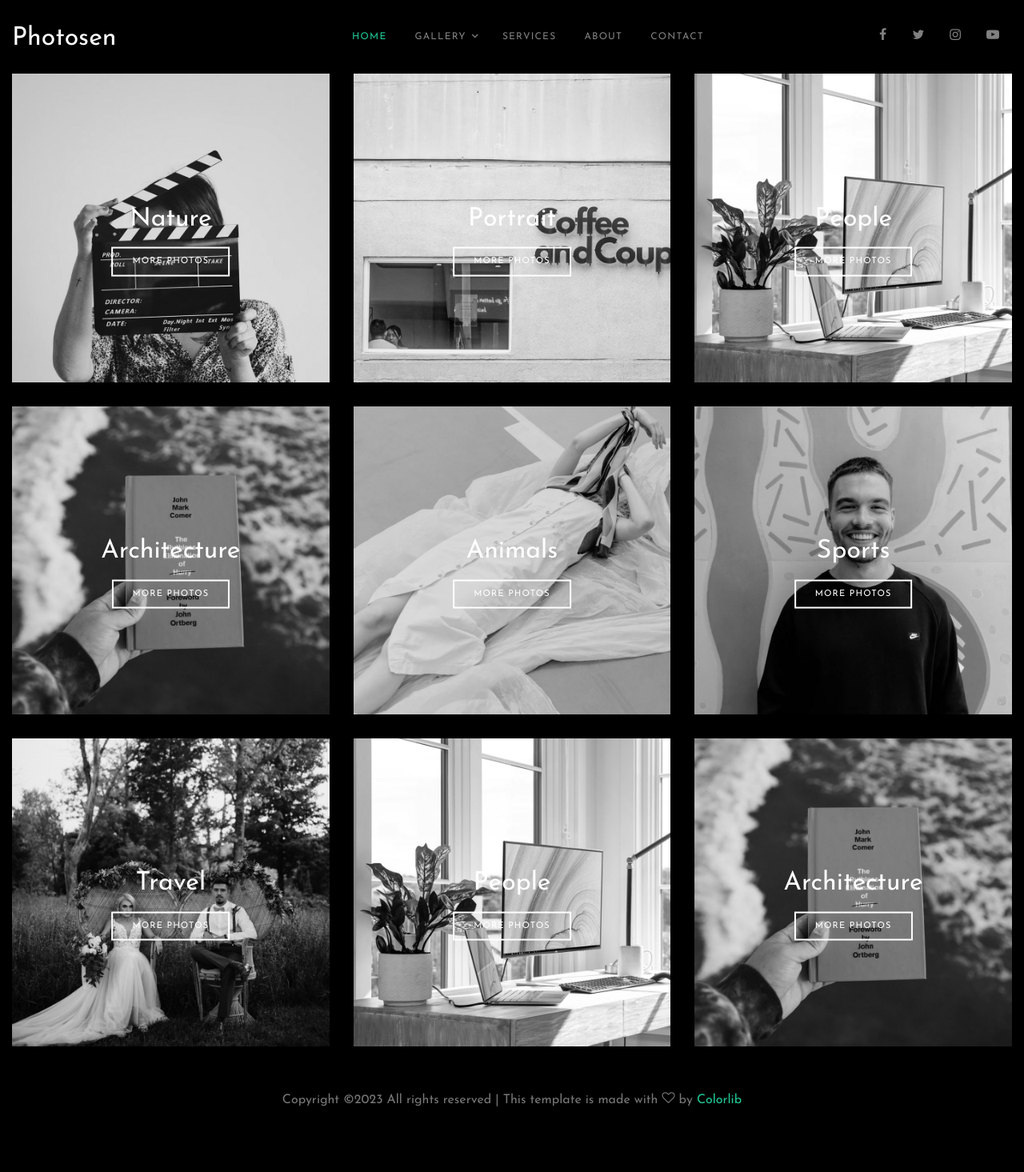
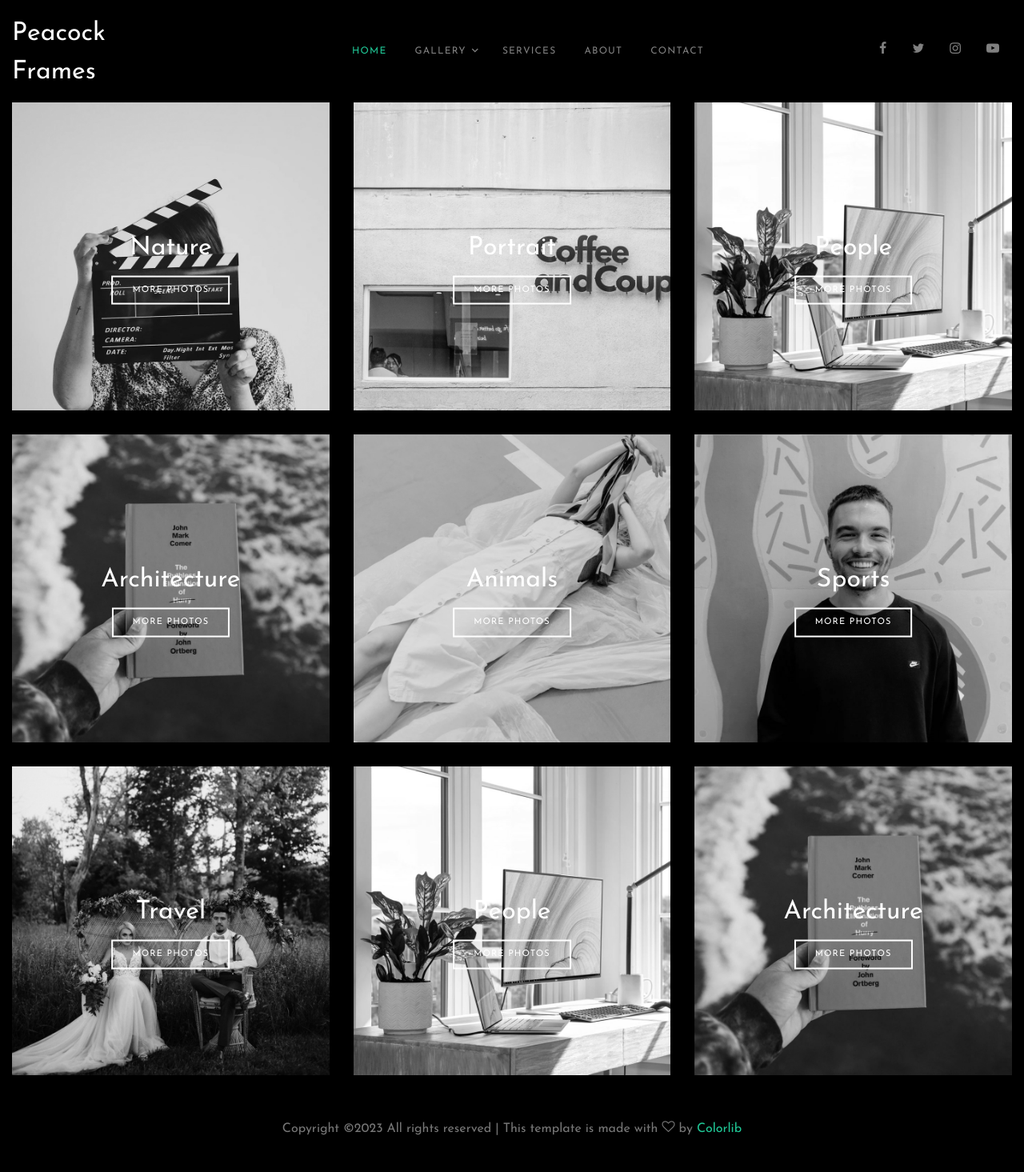
Before and after one commit to dhanyacm/peacockframes, a Jekyll site: the page built from index.html, in a window 1280 px wide. Shown: the whole page at 80% size. Built offline with Jekyll 4.4.1, drawn with Linux system fonts in a browser that asks for light colours; some web fonts are replaced; before the commit the page ends 1429 px from its top, so only the background shows below that.

Commit message:
Update header.html

```diff
--- a/_includes/header.html
+++ b/_includes/header.html
@@ -43,15 +43,13 @@
     </div>
 
 
-
-
     <header class="site-navbar py-3" role="banner">
 
       <div class="container-fluid">
         <div class="row align-items-center">
 
           <div class="col-6 col-xl-2" data-aos="fade-down">
-            <h1 class="mb-0"><a href="index.html" class="text-white h2 mb-0">Photosen</a></h1>
+            <h1 class="mb-0"><a href="index.html" class="text-white h2 mb-0">Peacock Frames</a></h1>
           </div>
           <div class="col-10 col-md-8 d-none d-xl-block" data-aos="fade-down">
             <nav class="site-navigation position-relative text-right text-lg-center" role="navigation">
```
